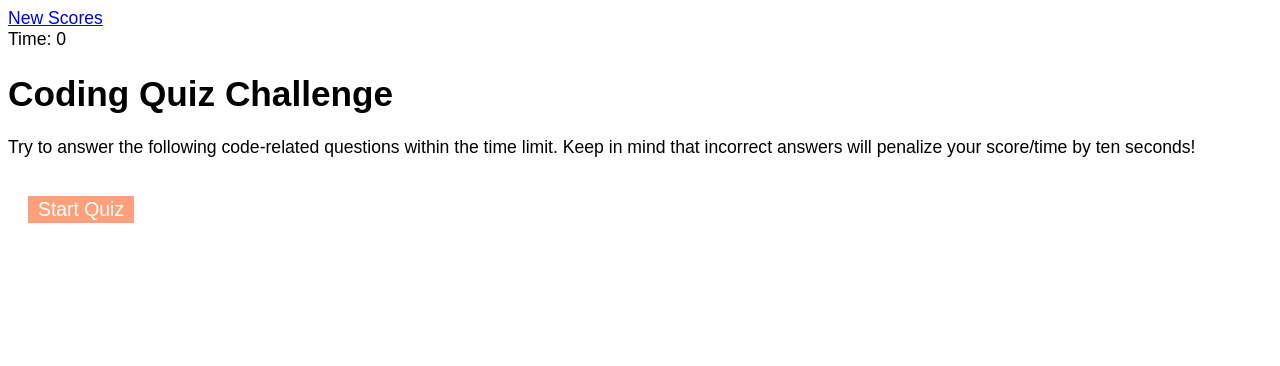
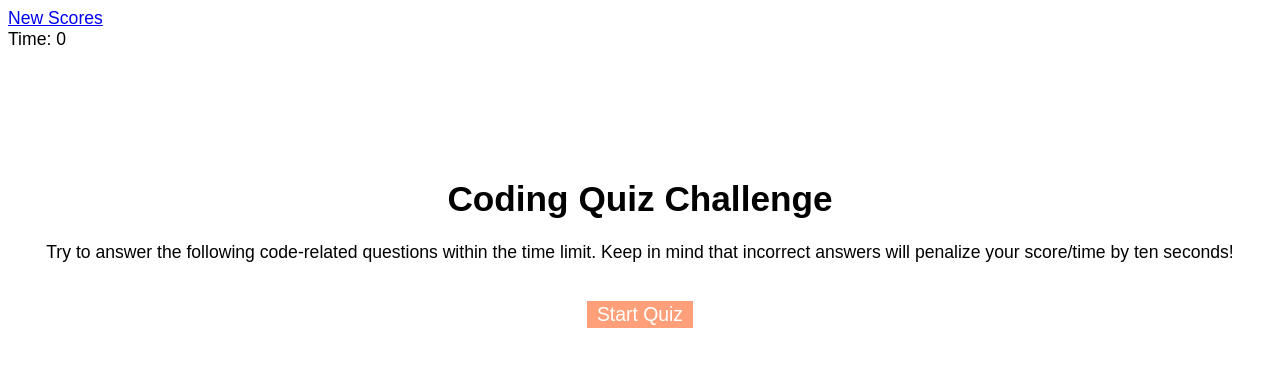
Before and after one commit to mariovillaquiran/Code-Quiz, a plain HTML site: page index.html in a window 1280 px wide. Drawn offline with Linux system fonts and the light colour scheme.

Commit message:
added to html

```diff
--- a/index.html
+++ b/index.html
@@ -14,7 +14,7 @@
     <div class="scores"> <a href="newscore.html">New Scores</a></div>
     <div class="timer">Time: <span id="time">0</span></div>
     <div id="start-screen" class="start">
-      <h1>Coding Quiz Challenge</h1>
+      <br><br><br><br><br><center><h1>Coding Quiz Challenge</h1>
       <p>
         Try to answer the following code-related questions within the time
         limit. Keep in mind that incorrect answers will penalize your score/time
@@ -22,7 +22,7 @@
       </p>
       <!-- Start button -->
       <button id="start">Start Quiz</button>
-    </div>
+    </div></center>
     <!-- Questions go here -->
 <div id="questions" class="hide">
 <h2 id="question-title">  </h2>
```
